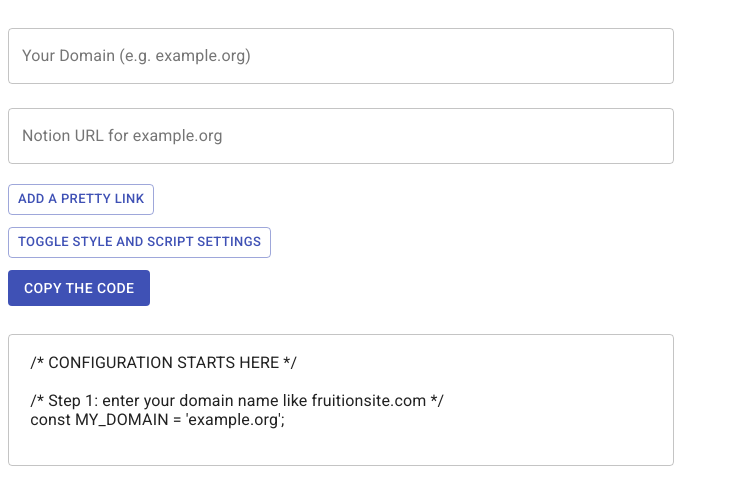
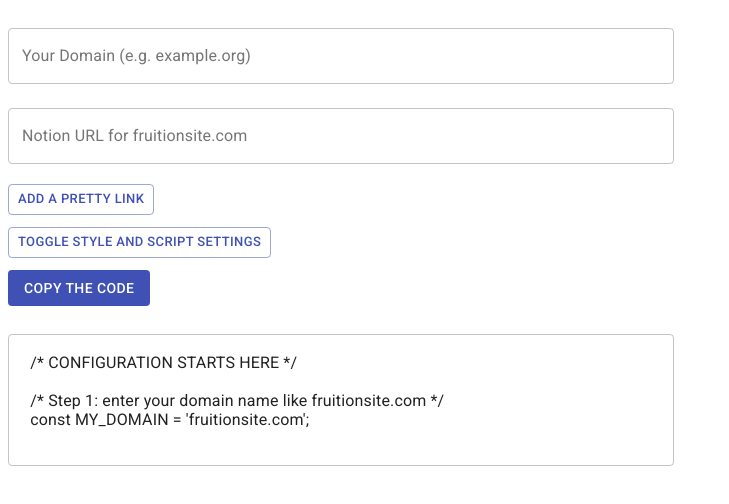
Before and after one commit to stephenou/fruitionsite, a React (Create React App) app: page / in a window 1280 px wide. Shown: the top 504 px of the page, without its empty margins (0-729 px from the left). Built offline with nearby package versions, Linux system fonts and the light colour scheme.

Commit message:
update default domain

```diff
--- a/src/App.js
+++ b/src/App.js
@@ -3,7 +3,7 @@ import { Button, Collapse, InputAdornment, TextField } from "@material-ui/core";
 import code from "./code";
 import "./styles.css";
 
-const DEFAULT_DOMAIN = "example.org";
+const DEFAULT_DOMAIN = "fruitionsite.com";
 const DEFAULT_NOTION_URL =
   "https://stephenou.notion.site/771ef38657244c27b9389734a9cbff44";
 
```
